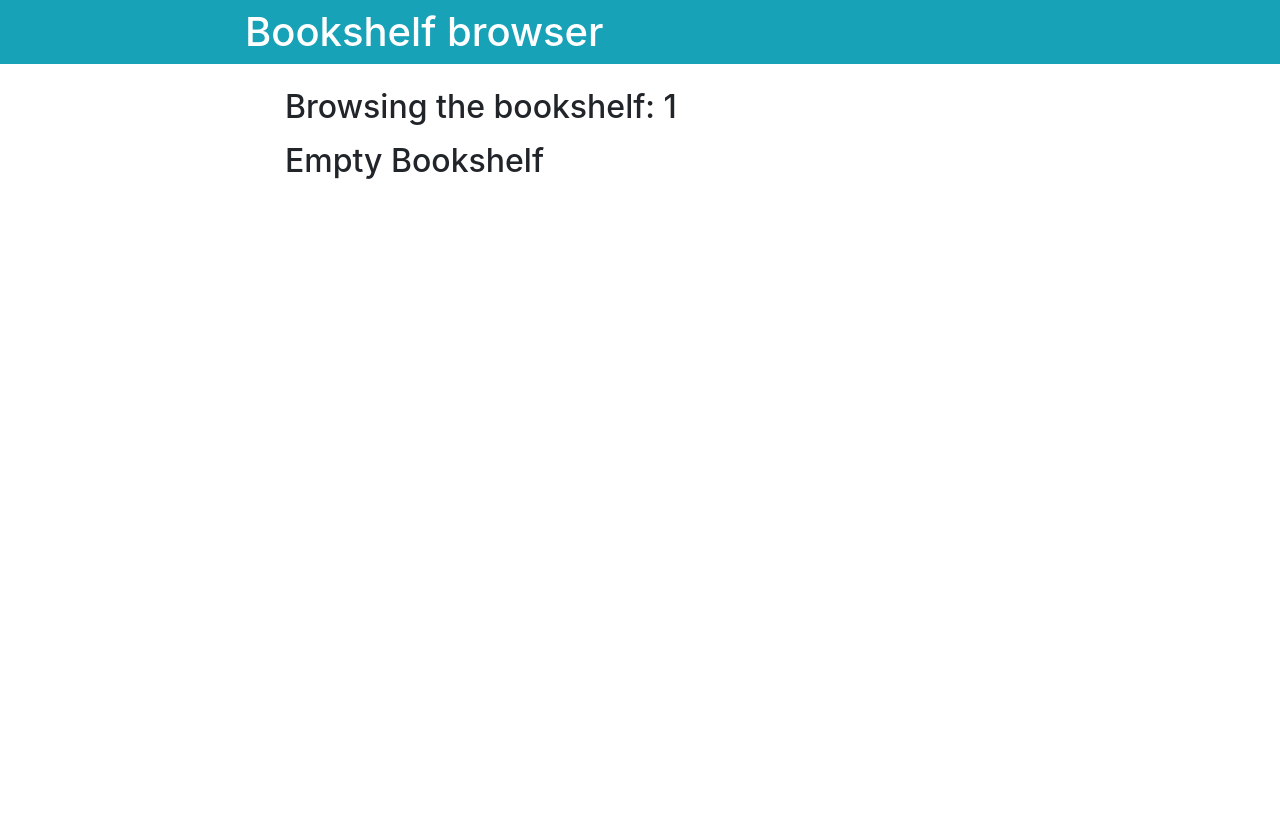
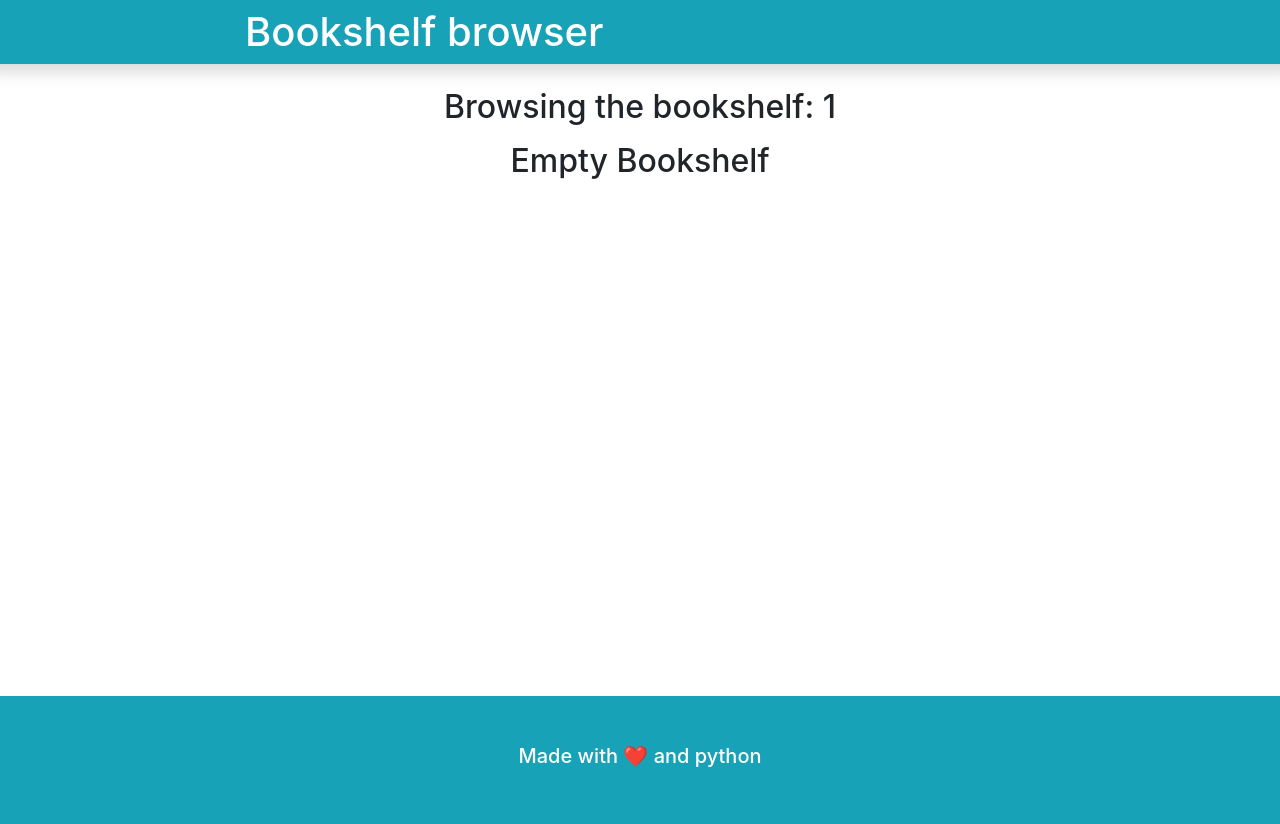
Before and after one commit to dheerajreal/DjangoBookShelfBrowser, a Django app: page /shelf/1/ in a window 1280 px wide. Before the commit the page ends 179 px from the top, so only its background shows below. Run offline with Django 3.2, Linux system fonts and the light colour scheme; data that the repository does not hold is empty; some libraries are stand-ins or nearby versions.

Commit message:
add footer and some other details

```diff
--- a/templates/base.html
+++ b/templates/base.html
@@ -33,7 +33,7 @@
 
     <body>
 
-        <nav class="nav navbar mb-4 row pb-0 bg-info">
+        <nav class="shadow nav navbar mb-4 row pb-0 bg-info">
             <div class="container text-white mx-auto col-md-8 py-0">
                 <a href="{% url 'index' %}" class="nounderline">
                     <h1 class="d-inline text-white float-left px-3">Bookshelf browser</h1>
@@ -43,13 +43,15 @@
 
 
 
-        <div class="container">
+        <div class="container" style="min-height: 70vh;">
             {% block content %}
 
             {% endblock content %}
 
         </div>
-
+        <div class="container-fluid bg-info mt-5 py-5 text-center text-white">
+            <h5>Made with ❤️ and python</h5>
+        </div>
         <!-- Optional JavaScript -->
         <!-- jQuery first, then Popper.js, then Bootstrap JS -->
         <!-- <script src="https://code.jquery.com/jquery-3.3.1.slim.min.js"
--- a/templates/shelf/home.html
+++ b/templates/shelf/home.html
@@ -3,7 +3,7 @@
 
 {% block content %}
 <div class="shadow card text-left mx-auto py-3 mt-5 col-md-8">
-  <h4 class="card-title text-center mb-0">Search Bookshelf</h4>
+  <h4 class="card-title text-center mb-0">Find Bookshelf</h4>
   <div class="card-body ">
 
 
--- a/templates/shelf/shelf.html
+++ b/templates/shelf/shelf.html
@@ -6,7 +6,7 @@
 {% block content %}
 
 
-<div class="col-12 col-md-8 mx-auto mt-3">
+<div class="col-12 col-md-8 mx-auto mt-3 text-center">
   <h2>Browsing the bookshelf: {{shelf_name}}</h2>
 </div>
 
@@ -35,7 +35,7 @@
 
 {% empty %}
 
-<div class="col-12 col-md-8 mx-auto mt-3">
+<div class="col-12 col-md-8 mx-auto mt-3 text-center">
   <h2>Empty Bookshelf</h2>
 </div>
 
```
